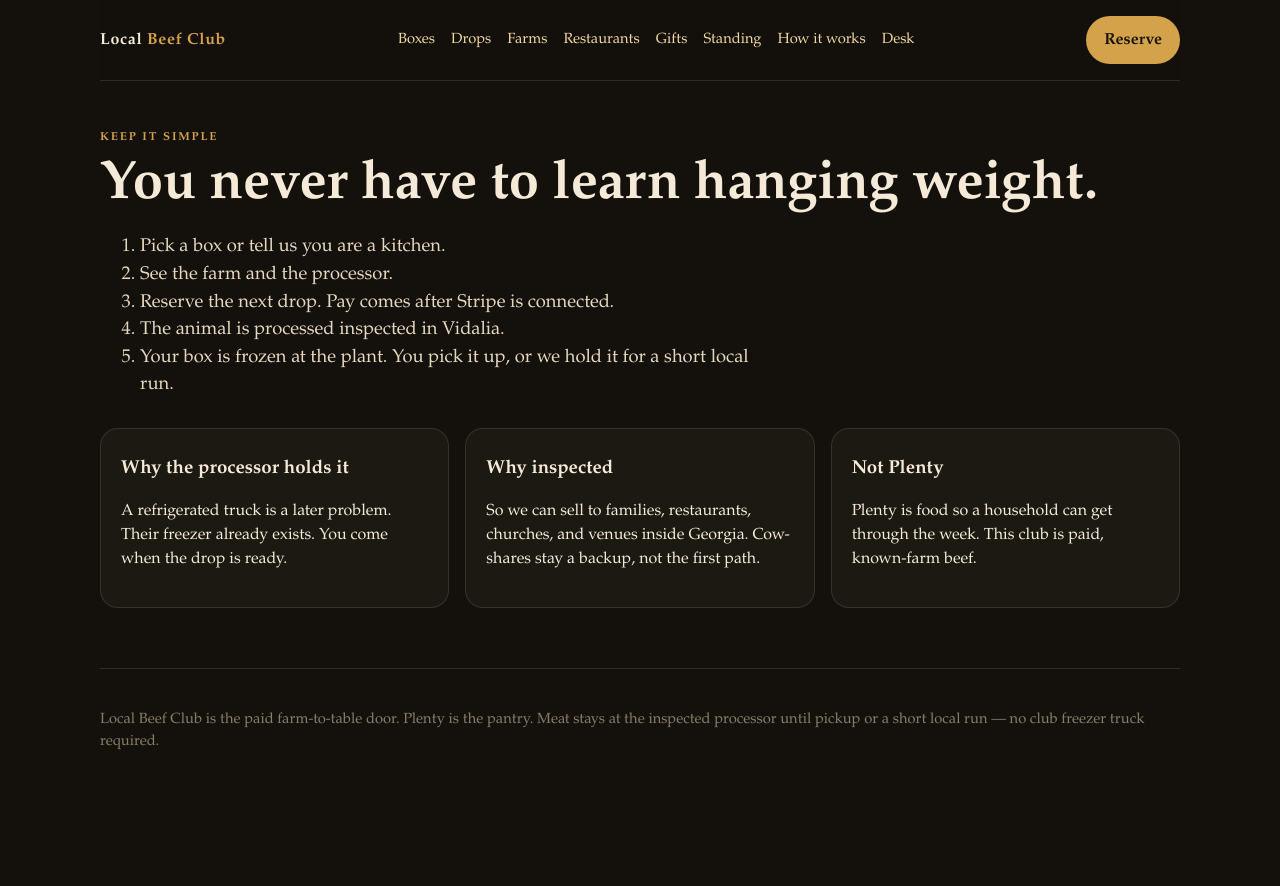
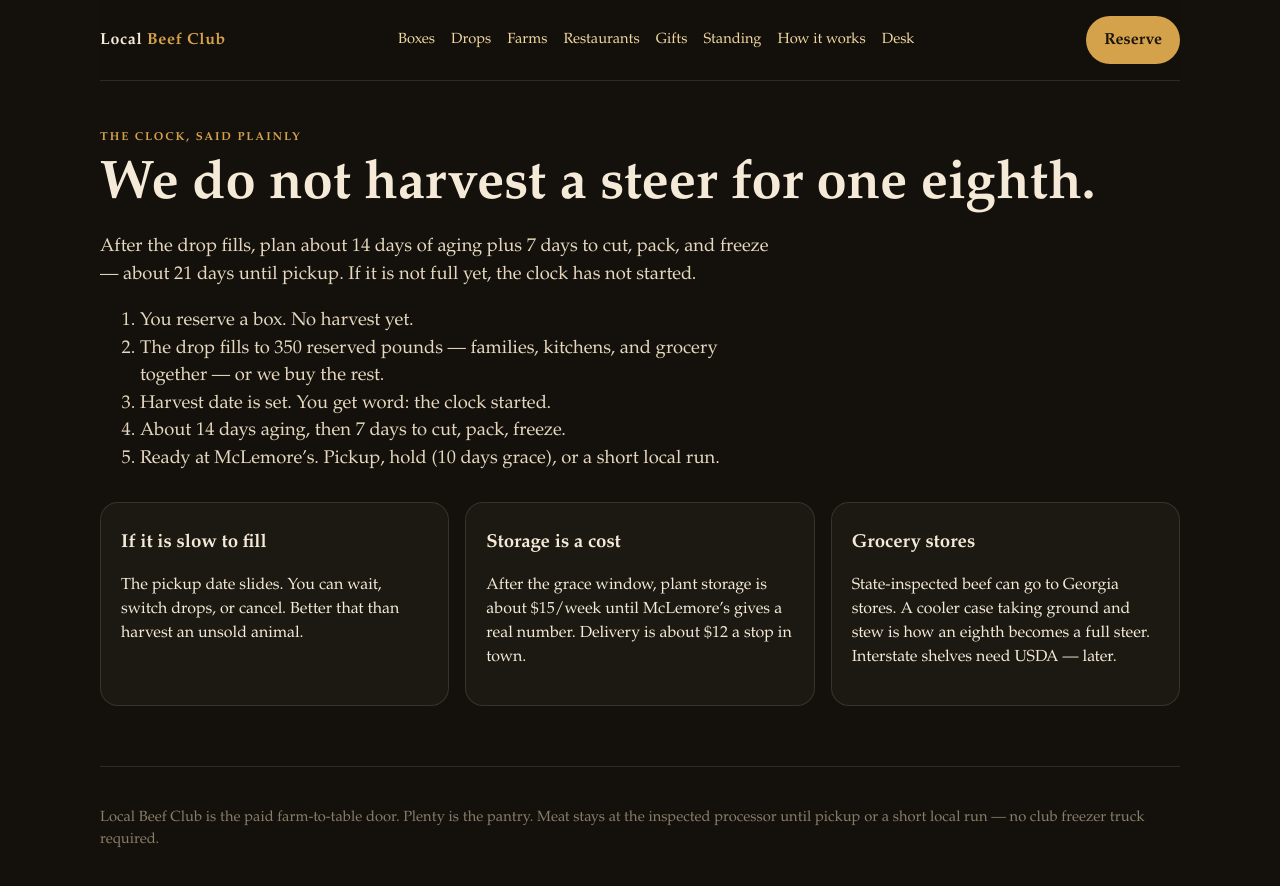
Before and after one commit to lincolnnunnally/local-beef-club, a Next.js app: page /how in a window 1280 px wide. Shown: the top 886 px of the page. Before the commit the page ends 813 px from the top, so only its background shows below. Built offline with nearby package versions, Linux system fonts and the light colour scheme.

Commit message:
Add fill floor, aging clock, storage costs, grocery path

```diff
--- a/src/app/business/page.tsx
+++ b/src/app/business/page.tsx
@@ -12,6 +12,7 @@
         <article className="card"><h3>Restaurant</h3><p>Weekly ground. Friday steaks. Say the pounds.</p></article>
         <article className="card"><h3>Catering</h3><p>One banquet, one count, one pickup window.</p></article>
         <article className="card"><h3>Wedding / venue</h3><p>Rehearsal dinner or reception. We plan backward from your date.</p></article>
+        <article className="card"><h3>Grocery</h3><p>Georgia stores can take inspected ground and stew and help finish the steer. USDA is only if we cross a state line.</p></article>
       </div>
       <div className="row">
         <Link className="btn" href="/order?product=bulk">Request a kitchen quote</Link>
--- a/src/app/how/page.tsx
+++ b/src/app/how/page.tsx
@@ -1,27 +1,30 @@
+import { CLOCK, readyCopy } from "@/lib/timing";
+
 export default function HowPage() {
   return (
     <main className="section">
-      <p className="eyebrow">Keep it simple</p>
-      <h1>You never have to learn hanging weight.</h1>
+      <p className="eyebrow">The clock, said plainly</p>
+      <h1>We do not harvest a steer for one eighth.</h1>
+      <p className="lede">{readyCopy()}</p>
       <ol className="lede">
-        <li>Pick a box or tell us you are a kitchen.</li>
-        <li>See the farm and the processor.</li>
-        <li>Reserve the next drop. Pay comes after Stripe is connected.</li>
-        <li>The animal is processed inspected in Vidalia.</li>
-        <li>Your box is frozen at the plant. You pick it up, or we hold it for a short local run.</li>
+        <li>You reserve a box. No harvest yet.</li>
+        <li>The drop fills to {CLOCK.fillFloorLb} reserved pounds — families, kitchens, and grocery together — or we buy the rest.</li>
+        <li>Harvest date is set. You get word: the clock started.</li>
+        <li>About {CLOCK.ageDays} days aging, then {CLOCK.cutPackFreezeDays} days to cut, pack, freeze.</li>
+        <li>Ready at McLemore’s. Pickup, hold ({CLOCK.holdGraceDays} days grace), or a short local run.</li>
       </ol>
       <div className="grid" style={{ marginTop: 28 }}>
         <article className="card">
-          <h3>Why the processor holds it</h3>
-          <p>A refrigerated truck is a later problem. Their freezer already exists. You come when the drop is ready.</p>
+          <h3>If it is slow to fill</h3>
+          <p>The pickup date slides. You can wait, switch drops, or cancel. Better that than harvest an unsold animal.</p>
         </article>
         <article className="card">
-          <h3>Why inspected</h3>
-          <p>So we can sell to families, restaurants, churches, and venues inside Georgia. Cow-shares stay a backup, not the first path.</p>
+          <h3>Storage is a cost</h3>
+          <p>After the grace window, plant storage is about ${CLOCK.storagePerWeek}/week until McLemore’s gives a real number. Delivery is about ${CLOCK.deliveryPerStop} a stop in town.</p>
         </article>
         <article className="card">
-          <h3>Not Plenty</h3>
-          <p>Plenty is food so a household can get through the week. This club is paid, known-farm beef.</p>
+          <h3>Grocery stores</h3>
+          <p>State-inspected beef can go to Georgia stores. A cooler case taking ground and stew is how an eighth becomes a full steer. Interstate shelves need USDA — later.</p>
         </article>
       </div>
     </main>
--- a/src/lib/orders.ts
+++ b/src/lib/orders.ts
@@ -4,7 +4,7 @@
   name: string;
   email: string;
   phone: string;
-  role: "family" | "individual" | "restaurant" | "catering" | "venue" | "gift";
+  role: "family" | "individual" | "restaurant" | "catering" | "venue" | "gift" | "grocery";
   productId: string;
   dropId: string;
   qty: number;
@@ -13,6 +13,7 @@
   standingCadence?: "every-drop" | "monthly";
   giftTo?: string;
   notes: string;
+  waitOk: boolean;
   status: "reserved";
 };
 
--- /dev/null
+++ b/src/lib/timing.ts
@@ -0,0 +1,20 @@
+/** Honest clock from first reserve to a frozen box. Days are defaults until McLemore’s gives real ones. */
+
+export const CLOCK = {
+  fillFloorLb: 350,
+  fillFloorNote: "We do not harvest on one eighth. The steer moves when reserved pounds hit the floor — or we buy the rest ourselves.",
+  ageDays: 14,
+  cutPackFreezeDays: 7,
+  holdGraceDays: 10,
+  storagePerWeek: 15,
+  deliveryPerStop: 12,
+};
+
+export function daysAfterFill(age = CLOCK.ageDays, cut = CLOCK.cutPackFreezeDays) {
+  return age + cut;
+}
+
+export function readyCopy() {
+  const days = daysAfterFill();
+  return `After the drop fills, plan about ${CLOCK.ageDays} days of aging plus ${CLOCK.cutPackFreezeDays} days to cut, pack, and freeze — about ${days} days until pickup. If it is not full yet, the clock has not started.`;
+}
```
